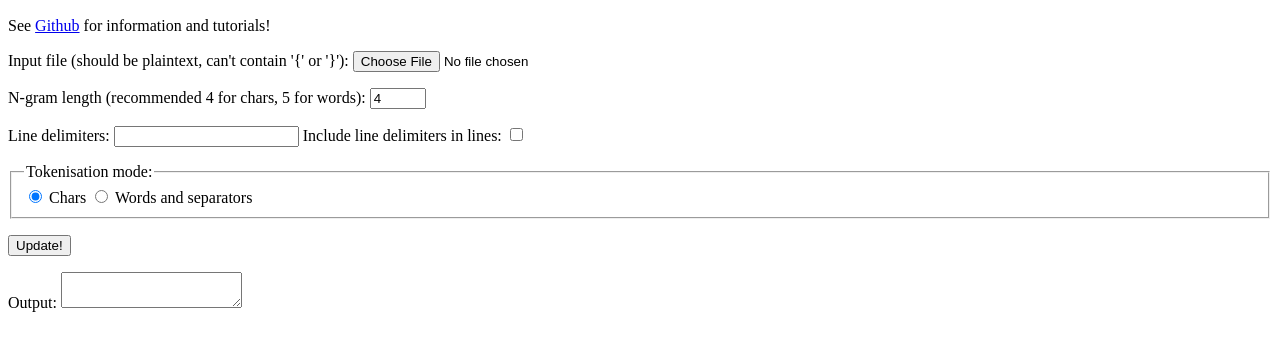
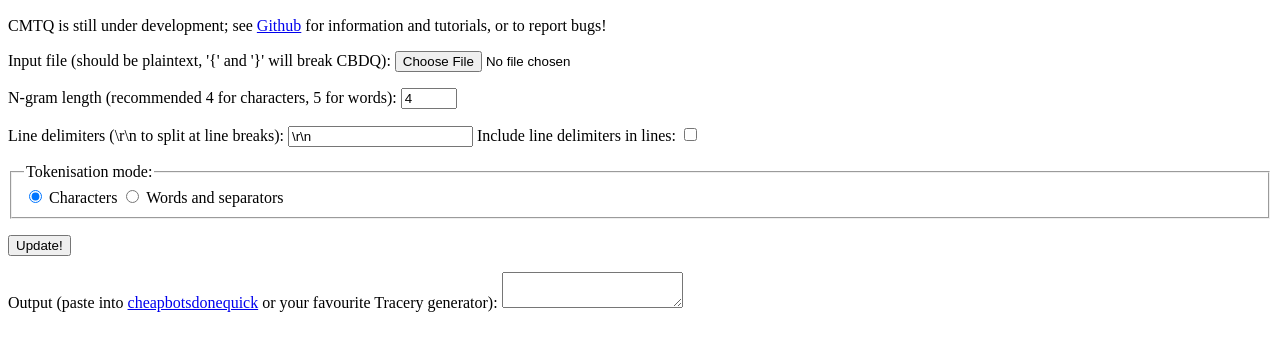
Before and after one commit to serin-delaunay/cheapmarkovstracedquick, a plain HTML site: page index.html in a window 1280 px wide. Shown: the part 38-388 px from the top of the page. Drawn offline with Linux system fonts and the light colour scheme; a script that the page names is missing.

Commit message:
Include more information on webpage

```diff
--- a/index.html
+++ b/index.html
@@ -1,24 +1,24 @@
 <script src="__javascript__/cmtq_web.js"></script>
 <h2>Cheap Markovs, Traced Quick!</h2>
 <div>
-See <a href="https://github.com/serin-delaunay/cheapmarkovstracedquick">Github</a> for information and tutorials!
+CMTQ is still under development; see <a href="https://github.com/serin-delaunay/cheapmarkovstracedquick">Github</a> for information and tutorials, or to report bugs!
 </div>
 <p>
-  <label id="input" for="source_file_input">Input file (should be plaintext, can't contain '{' or '}'):</label>
+  <label id="input" for="source_file_input">Input file (should be plaintext, '{' and '}' will break CBDQ):</label>
   <input type="file" id="source_file_input" name="source_file" />
 <p>
-  <label id = "input">N-gram length (recommended 4 for chars, 5 for words):</label>
+  <label id = "input">N-gram length (recommended 4 for characters, 5 for words):</label>
   <input type="number" min="1" max="20" id="ngram_length_input" name="ngram_length" value=4 />
 <p>
-  <label id = "input">Line delimiters:</label>
-  <input type="text" id="line_delimiters_input" name="line_delimiters" />
+  <label id = "input">Line delimiters (\r\n to split at line breaks):</label>
+  <input type="text" id="line_delimiters_input" name="line_delimiters" value="\r\n"/>
   <label id = "input">Include line delimiters in lines:</label>
   <input type="checkbox" id="include_delimiters_input" name="include_delimiters" />
 <p>
   <fieldset>
     <legend>Tokenisation mode:</legend>
     <input type="radio" id="tokenisation_chars_input" name="tokenisation" value="chars" checked />
-    <label for="tokenisation_chars_input">Chars</label>
+    <label for="tokenisation_chars_input">Characters</label>
     <input type="radio" id="tokenisation_words_input" name="tokenisation" value="words" />
     <label for="tokenisation_words_input">Words and separators</label>
   </fieldset>
@@ -27,6 +27,6 @@ See <a href="https://github.com/serin-delaunay/cheapmarkovstracedquick">Github</
     <button onclick="cmtq_web.cmtq()">Update!</button>
   </div>
 <p>
-  <div id = "update">Output:
+  <div id = "update">Output (paste into <a href="https://cheapbotsdonequick.com">cheapbotsdonequick</a> or your favourite Tracery generator):
     <textarea id="tracery_grammar" readonly></textarea>
   </div>
```
